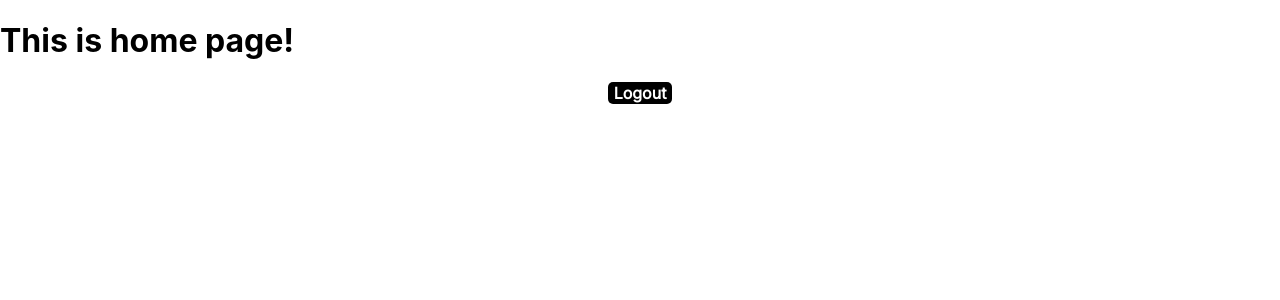
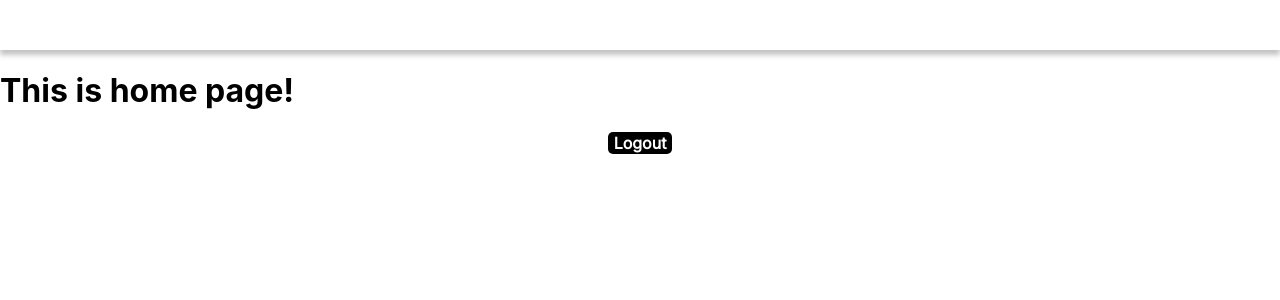
Before and after one commit to HMT2002/SE121-VideoSharing, a React (Create React App) app in the folder frontend/: page / in a window 1280 px wide. Shown: the top 300 px of the page. Built offline with nearby package versions, Linux system fonts and the light colour scheme.

Commit message:
separate layout for login, register & others

```diff
--- a/frontend/src/components/layout/Header.js
+++ b/frontend/src/components/layout/Header.js
@@ -1,7 +1,13 @@
 import React from "react";
 
-const Header = () => {
+import "../../styles/Header.css"
 
+const Header = (props) => {
+    return (
+        <div className="app-header">
+            {props.children}
+        </div>
+    )
 };
 
 export default Header;
--- a/frontend/src/pages/AppRouter.js
+++ b/frontend/src/pages/AppRouter.js
@@ -5,7 +5,7 @@ import LoginPage from "./LoginPage";
 import RegisterPage from "./RegisterPage";
 import HomePage from "./HomePage";
 
-const AppRouter = () => {
+const AppRouter = (props) => {
     return (
         <Routes>
             <Route path="/" exact element={<HomePage />} />
--- a/frontend/src/pages/Layout.js
+++ b/frontend/src/pages/Layout.js
@@ -1,22 +1,22 @@
 import React from "react";
 
+import { useLocation } from "react-router-dom";
+
+import Header from "../components/layout/Header";
+
 const Layout = (props) => {
-
-    // for (child in props.children) {
-    //     if (props.children[0].type.displayName === "LoginPage" ||
-    //         props.children[0].type.displayName === "RegisterPage") {
-    //         console.log("is LoginPage");
-    //         return (
-    //             <React.Fragment>
-    //                 {props.children}
-    //             </React.Fragment>
-    //         );
-    //     };
-    // }
+    const location = useLocation();
 
     return (
         <React.Fragment>
-            {props.children}
+            {
+                location.pathname !== "/login" &&
+                location.pathname !== "/create-new-account" &&
+                <Header />
+            }
+            <main>
+                {props.children}
+            </main>
         </React.Fragment>
     );
 }
--- /dev/null
+++ b/frontend/src/styles/Header.css
@@ -0,0 +1,12 @@
+.app-header {
+    display: flex;
+    height: 50px;
+    box-shadow: 0px 5px 5px #5f5f5f5f;
+}
+
+.app-header__logo {
+    height: fit-content;
+    width: fit-content;
+    margin-block-start: auto;
+    margin-block-end: auto;
+}
```
